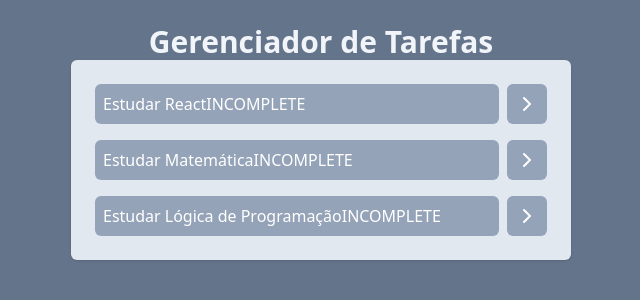
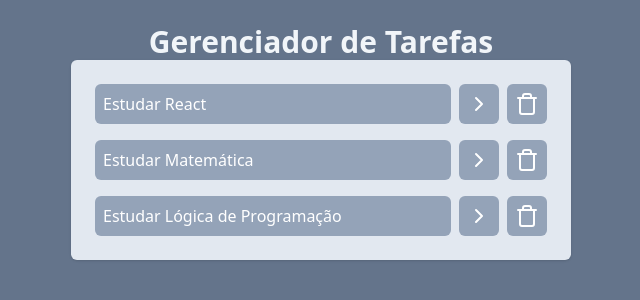
Before and after one commit to ismarsi-matheus/react.js, a React (Vite) app: page / in a window 1280 px wide. Shown: the top 300 px of the page, without its empty margins (319-959 px from the left). Built offline with nearby package versions, Linux system fonts and the light colour scheme.

Commit message:
apagando tarefas

```diff
--- a/eslint.config.js
+++ b/eslint.config.js
@@ -33,7 +33,7 @@
         'warn',
         { allowConstantExport: true },
       ],
-      'react/props-types': 'off',
+      'react/prop-types': 'off',
     },
   },
 ]
--- a/src/App.jsx
+++ b/src/App.jsx
@@ -37,7 +37,10 @@
     setTasks(newTasks)
   }
 
-
+  function onDeleteTaskClick(taskId) {
+    const newTasks = tasks.filter(task => task.id !== taskId)
+    setTasks(newTasks)
+  }
 
 
 
@@ -50,7 +53,7 @@
           Gerenciador de Tarefas
         </h1>
         <AddTask />
-        <Tasks tasks={tasks} onTaskClick={onTaskClick}/>
+        <Tasks tasks={tasks} onTaskClick={onTaskClick} onDeleteTaskClick={onDeleteTaskClick}/>
       </div>
     </div>
   );
--- a/src/components/Tasks.jsx
+++ b/src/components/Tasks.jsx
@@ -1,4 +1,4 @@
-import { ChevronRightIcon } from "lucide-react";
+import { ChevronRightIcon,  TrashIcon } from "lucide-react";
 
 function Tasks(props) {
     console.log(props);
@@ -6,11 +6,14 @@
         <ul className="space-y-4 p-6 bg-slate-200 rounded-md shadow">
             {props.tasks.map((task) => (
                 <li key={task.id} className="flex gap-2">
-                    <button onClick={() => props.onTaskClick(task.id)} className="bg-slate-400 w-full text-left text-white p-2 rounded-md">{task.title}
-                        {task.isCompleted ?"COMPLETE": "INCOMPLETE"}
+                    <button onClick={() => props.onTaskClick(task.id)} className={`bg-slate-400 w-full text-left text-white p-2 rounded-md ${task.isCompleted && "line-through"}`}>{task.title}
+
                     </button>
                     <button className="bg-slate-400 p-2 rounded-md text-white">
                         <ChevronRightIcon />
+                    </button>
+                    <button  onClick={()=>props.onDeleteTaskClick(task.id)} className="bg-slate-400 p-2 rounded-md text-white">
+                        <TrashIcon />
                     </button>
                 </li>
             ))}
```
